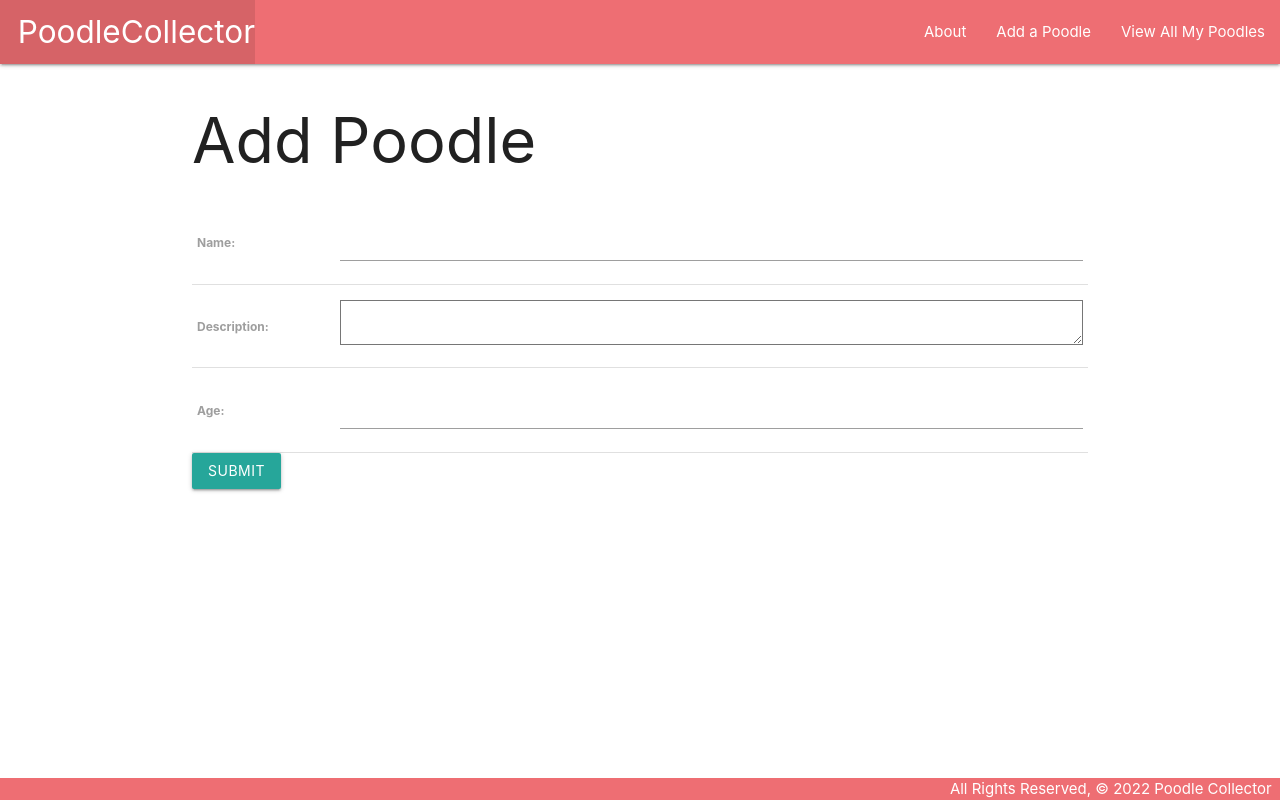
After one commit to VictorWTan/Poodle-Collector, a Django app: page /poodles/create/ in a window 1280 px wide. The commit adds this page. Run offline with Django 4.2, Linux system fonts and the light colour scheme.

Commit message:
Poodle Collector part 3

```diff
--- a/main_app/models.py
+++ b/main_app/models.py
@@ -1,4 +1,5 @@
 from django.db import models
+from django.urls import reverse
 
 # Create your models here.
 class Poodle(models.Model):
@@ -8,3 +9,6 @@ class Poodle(models.Model):
 
     def __str__(self):
         return self.name
+
+    def get_absolute_url(self):
+        return reverse('detail', kwargs={'poodle_id': self.id})
--- a/main_app/templates/base.html
+++ b/main_app/templates/base.html
@@ -14,11 +14,12 @@
     <nav>
       <div class="nav-wrapper">
         <ul>
-          <li><a href="/" class="left brand-logo">&nbsp;&nbsp;PoodleCollector</a></li>
+          <li><a href="{% url 'home' %}" class="left brand-logo">&nbsp;&nbsp;PoodleCollector</a></li>
         </ul>
         <ul class="right">
-          <li><a href="/about">About</a></li>
-          <li><a href="/poodles">View All My Poodles</a></li>
+          <li><a href="{% url 'about' %}">About</a></li>
+          <li><a href="{% url 'poodles_create' %}">Add a Poodle</a></li>
+          <li><a href="{% url 'index' %}">View All My Poodles</a></li>
         </ul>
       </div>
     </nav>
--- /dev/null
+++ b/main_app/templates/main_app/poodle_form.html
@@ -0,0 +1,19 @@
+{% extends 'base.html' %}
+
+{% block content %}
+{% if object %}
+<h1>Edit <span class="teal-text">{{object.name}}</span></h1>
+{% else %}
+<h1>Add Poodle</h1>
+{% endif %}
+<!-- Leaving the action empty makes the form post to the same url used to display it -->
+<form action="" method="POST">
+    <!-- Django requires the following for security purposes -->
+    {% csrf_token %}
+    <table>
+        <!-- Render the inputs inside of <tr>s & <td>s -->
+        {{ form.as_table }}
+    </table>
+    <input type="submit" value="Submit" class="btn">
+</form>
+{% endblock %}
--- a/main_app/templates/poodles/detail.html
+++ b/main_app/templates/poodles/detail.html
@@ -13,6 +13,10 @@
       <p>Age: Puppy</p>
     {% endif %}
   </div>
+  <div class="card-action">
+    <a href="{% url 'poodles_update' poodle.id %}">Edit</a>
+    <a href="{% url 'poodles_delete' poodle.id %}">Delete</a>
+  </div>
 </div>
 
 {% endblock %}
--- a/main_app/urls.py
+++ b/main_app/urls.py
@@ -6,4 +6,7 @@ urlpatterns = [
     path('about/', views.about, name='about'),
     path('poodles/', views.poodles_index, name='index'),
     path('poodles/<int:poodle_id>/', views.poodles_detail, name='detail'),
+    path('poodles/create/', views.PoodleCreate.as_view(), name='poodles_create'),
+    path('poodles/<int:pk>/update/', views.PoodleUpdate.as_view(), name='poodles_update'),
+    path('poodles/<int:pk>/delete/', views.PoodleDelete.as_view(), name='poodles_delete'),
 ]
--- a/main_app/views.py
+++ b/main_app/views.py
@@ -1,7 +1,21 @@
 from django.shortcuts import render
 from .models import Poodle
 from django.http import HttpResponse
+from django.views.generic.edit import CreateView, UpdateView, DeleteView
 
+class PoodleCreate(CreateView):
+  model = Poodle
+  fields = '__all__'
+  success_url = '/poodles/'
+
+class PoodleUpdate(UpdateView):
+  model = Poodle
+  # Let's disallow the renaming of a cat by excluding the name field!
+  fields = ['description', 'age']
+
+class PoodleDelete(DeleteView):
+  model = Poodle
+  success_url = '/poodles/'
 
 # Define the home view
 def home(request):
```
Also changed, not shown: main_app/templates/main_app/poodle_confirm_delete.html (added, +13 -0 lines).
